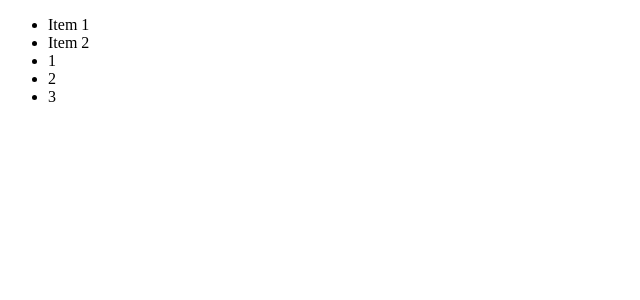
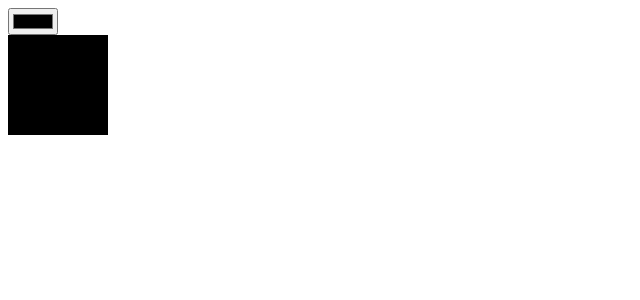
Before and after one commit to deep-coder1/React-JS-30-Project, a React (Create React App) app: page / in a window 1280 px wide. Shown: the top 300 px of the page, without its empty margins (0-640 px from the left). Built offline with nearby package versions, Linux system fonts and the light colour scheme.

Commit message:
Color Picker (17) || React JS 30+ Project

```diff
--- a/src/App.js
+++ b/src/App.js
@@ -1,5 +1,6 @@
 import React from 'react'
-import Sixteen from './Sixteen'
+import Seventeen from './Seventeen'
+// import Sixteen from './Sixteen'
 // import Fifteen from './Fifteen'
 // import Fourteen from './Fourteen'
 // import Thirteen from './Thirteen'
@@ -18,7 +19,7 @@ import Sixteen from './Sixteen'
 
 export default function App() {
 
-  const items = ['Item 1', 'Item 2', 'Item 3', 'Another Item', 'Another Item 2']
+  // const items = ['Item 1', 'Item 2', 'Item 3', 'Another Item', 'Another Item 2'] // 15, 16
   return (
     <div>
       {/* <One /> */}
@@ -36,7 +37,8 @@ export default function App() {
       {/* <Thirteen /> */}
       {/* <Fourteen /> */}
       {/* <Fifteen items={items} /> */}
-      <Sixteen items={items} itemsPerPage={2} />
+      {/* <Sixteen items={items} itemsPerPage={2} /> */}
+      <Seventeen />
     </div>
   )
 }
--- /dev/null
+++ b/src/Seventeen.js
@@ -0,0 +1,23 @@
+// Build a color picker that allows users to select a color.
+import React, { useState } from "react";
+
+export default function Seventeen() {
+  const [selectedColor, setSelectedColor] = useState("#000000");
+
+  const handleChange = (e) => {
+    setSelectedColor(e.target.value);
+  };
+
+  return (
+    <div>
+      <input type="color" onChange={handleChange} />
+      <div
+        style={{
+          width: "100px",
+          height: "100px",
+          backgroundColor: selectedColor,
+        }}
+      ></div>
+    </div>
+  );
+}
```
Also changed, not shown: src/Eighteen.js (added, +7 -0 lines), 1 other file (tests, documents, lock files or other folders).
